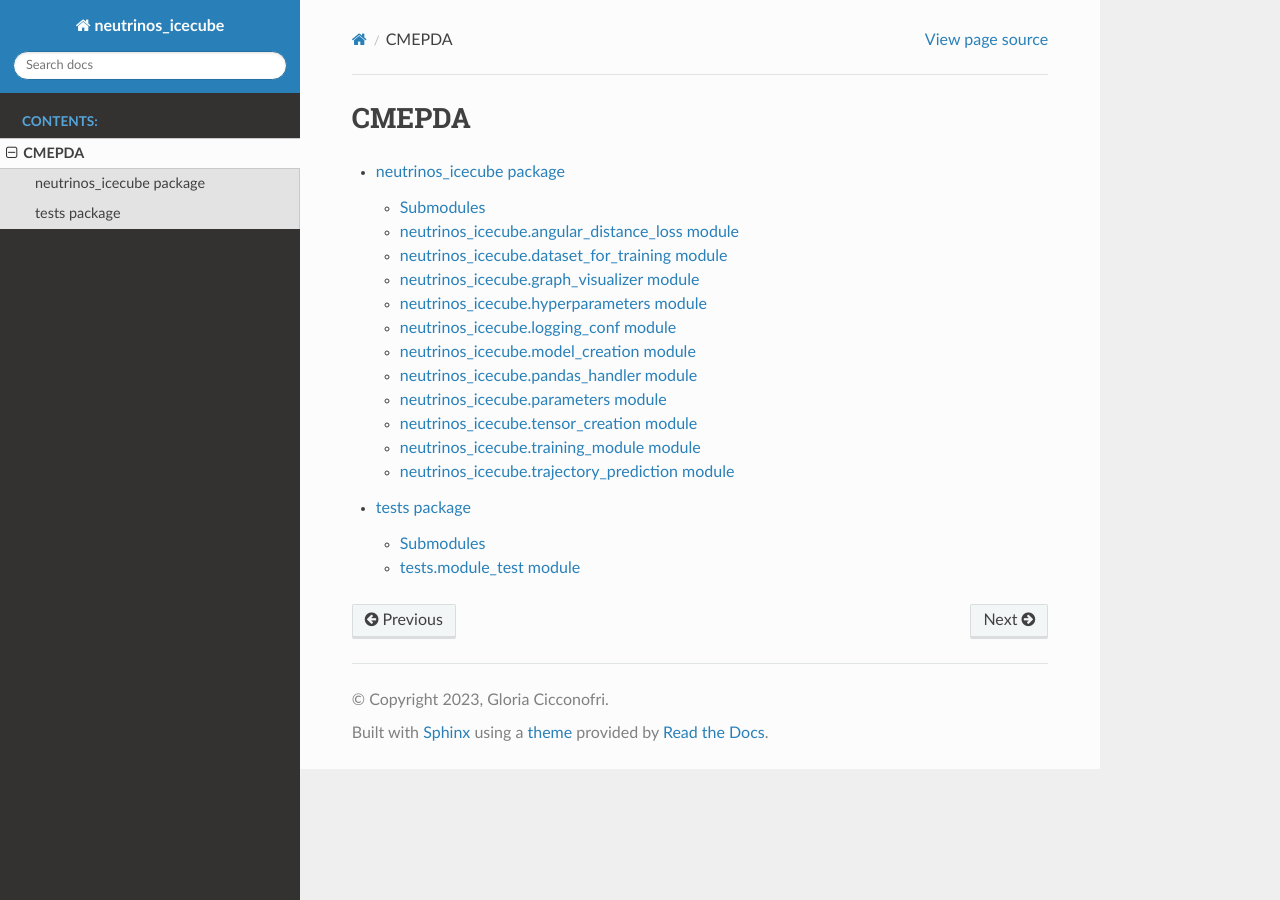
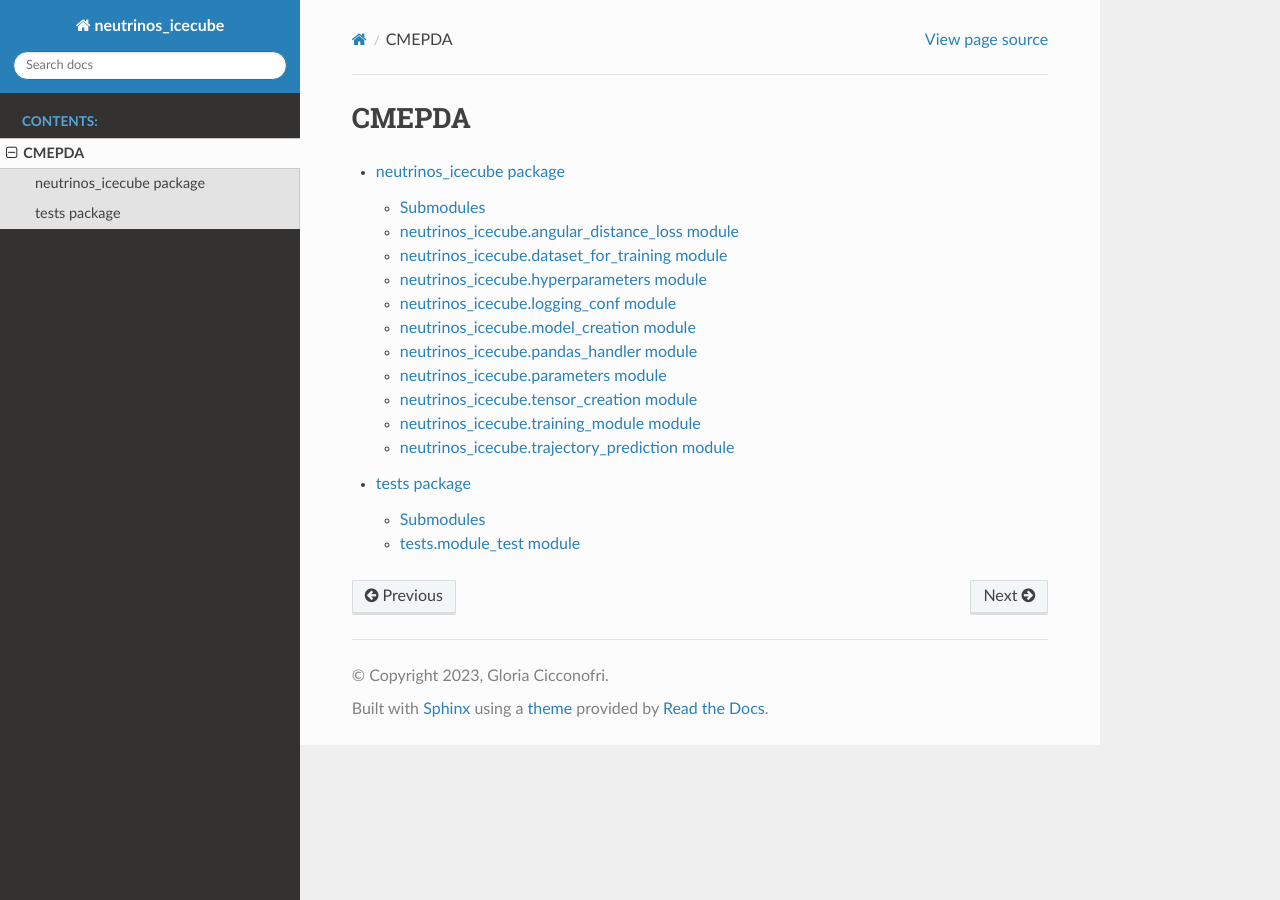
Before and after one commit to gcicconofri098/CMEPDA_project, a Sphinx documentation site: the page built from docs/modules.rst, in a window 1280 px wide. Built offline with Sphinx 7.4.7 and the Read the Docs theme 2.0.0, drawn with Linux system fonts in a browser that asks for light colours.

Commit message:
fixing the documentation display

```diff
--- a/docs/neutrinos_icecube.rst
+++ b/docs/neutrinos_icecube.rst
@@ -20,13 +20,6 @@ neutrinos\_icecube.dataset\_for\_training module
    :undoc-members:
    :show-inheritance:
 
-neutrinos\_icecube.graph\_visualizer module
--------------------------------------------
-
-.. automodule:: neutrinos_icecube.graph_visualizer
-   :members:
-   :undoc-members:
-   :show-inheritance:
 
 neutrinos\_icecube.hyperparameters module
 -----------------------------------------
```
